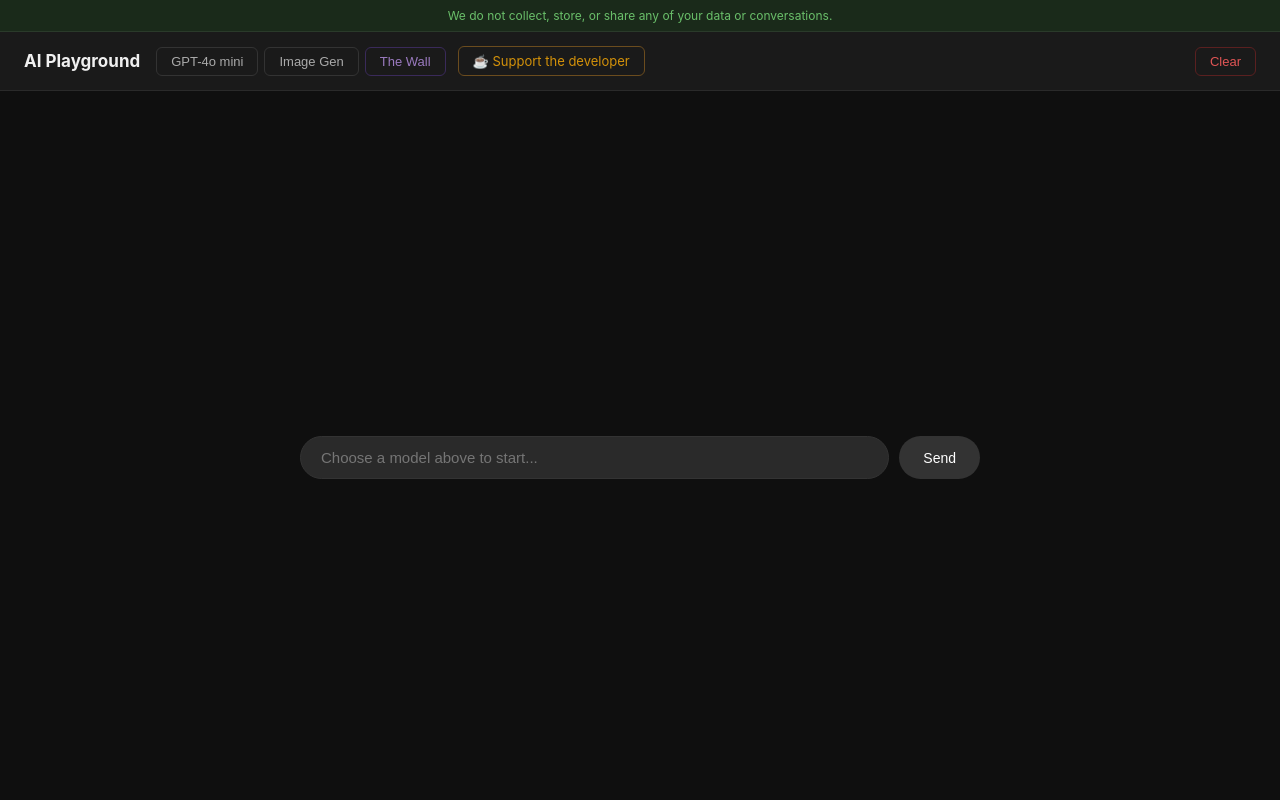
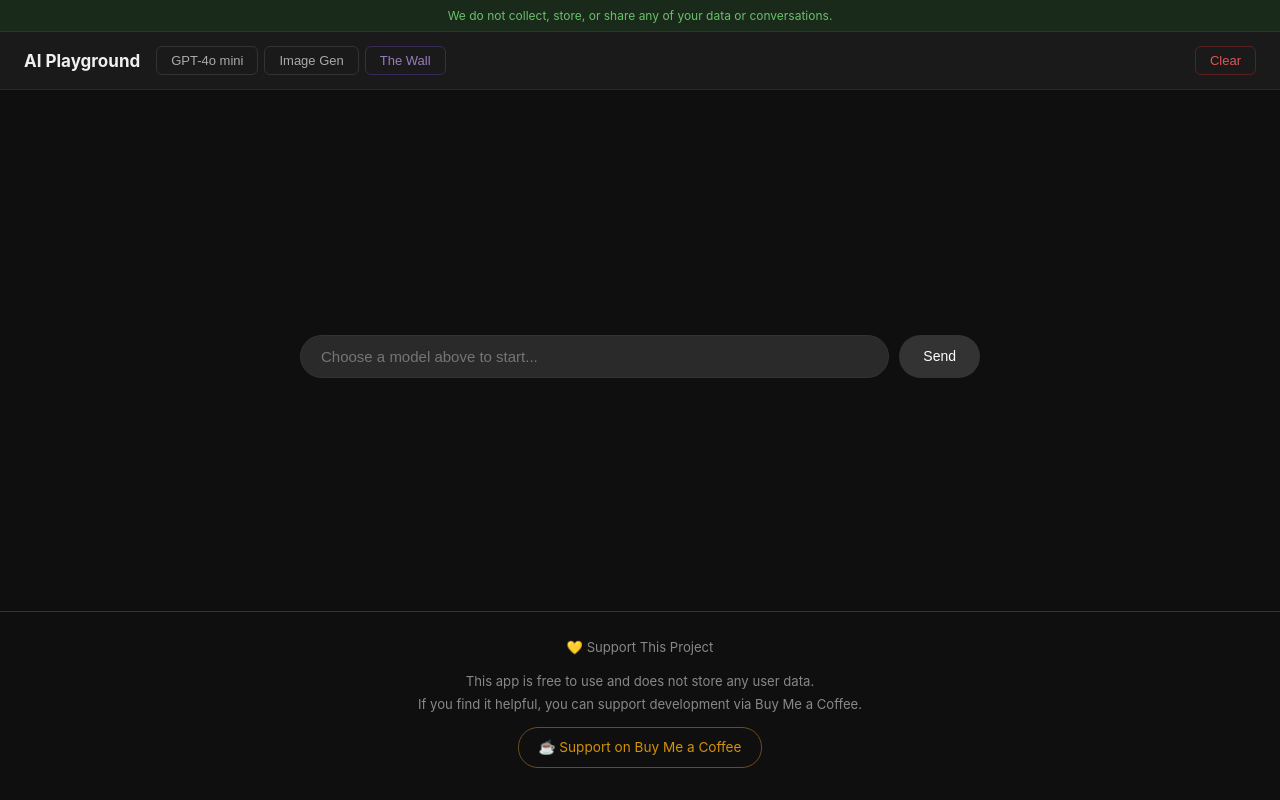
Before and after one commit to saurabh0526/ai-playground, a Flask app: page / in a window 1280 px wide. Run offline with Flask 3, Linux system fonts and the light colour scheme; some libraries are stand-ins or nearby versions.

Commit message:
Add daily rate limit and replace header coffee link with footer support section
- Add 100 per day rate limit to /messages POST (wall posts)
- Add calm footer support section with Buy Me a Coffee button
- Remove redundant header coffee link and its CSS

Co-Authored-By: Claude Sonnet 4.6 <noreply@anthropic.com>

```diff
--- a/app.py
+++ b/app.py
@@ -173,6 +173,7 @@ def get_messages():
 
 @app.route("/messages", methods=["POST"])
 @limiter.limit("5 per minute")
+@limiter.limit("100 per day")
 def post_message():
     data = request.json
     text = data.get("text", "").strip()
--- a/templates/index.html
+++ b/templates/index.html
@@ -68,20 +68,6 @@
     }
 
     .btn-clear:hover { background: #3a1010; border-color: #e05555; }
-
-    .btn-coffee {
-      padding: 6px 14px;
-      border-radius: 6px;
-      border: 1px solid #6b4c1e;
-      background: transparent;
-      color: #d4920a;
-      cursor: pointer;
-      font-size: 13px;
-      text-decoration: none;
-      transition: all 0.15s;
-    }
-
-    .btn-coffee:hover { background: #2a1f0a; border-color: #d4920a; }
 
     /* ── AI Chat ── */
     .chat-view {
@@ -288,8 +274,30 @@
       .input-area input { padding: 10px 14px; font-size: 14px; }
       .input-area button, .post-inner button { padding: 10px 16px; font-size: 13px; }
       .card { width: 160px; }
-      .btn-coffee { padding: 5px 10px; font-size: 12px; }
     }
+
+    .support-section {
+      text-align: center;
+      padding: 24px 16px 32px;
+      border-top: 1px solid #333;
+      margin-top: 12px;
+      color: #888;
+      font-size: 0.82rem;
+      line-height: 1.7;
+    }
+    .support-section p { margin: 0 0 12px; }
+    .btn-support {
+      display: inline-block;
+      padding: 8px 20px;
+      border: 1px solid #6b4c1e;
+      border-radius: 20px;
+      background: transparent;
+      color: #d4920a;
+      font-size: 0.85rem;
+      text-decoration: none;
+      transition: background 0.2s;
+    }
+    .btn-support:hover { background: rgba(212,146,10,0.08); }
   </style>
 </head>
 <body>
@@ -302,7 +310,6 @@
       <button class="tab" data-mode="image">Image Gen</button>
       <button class="tab wall-tab" data-mode="wall">The Wall</button>
     </div>
-    <a class="btn-coffee" href="https://buymeacoffee.com/saurabh.ai" target="_blank" rel="noopener">☕ Support the developer</a>
     <button class="btn-clear" id="clear">Clear</button>
   </header>
 
@@ -346,6 +353,15 @@
     </div>
     <div class="wall-board" id="wallBoard"></div>
   </div>
+
+  <footer class="support-section">
+    <p>💛 Support This Project</p>
+    <p>This app is free to use and does not store any user data.<br>
+       If you find it helpful, you can support development via Buy Me a Coffee.</p>
+    <a class="btn-support" href="https://buymeacoffee.com/saurabh.ai" target="_blank" rel="noopener">
+      ☕ Support on Buy Me a Coffee
+    </a>
+  </footer>
 
   <script>
     let mode = null;
```
